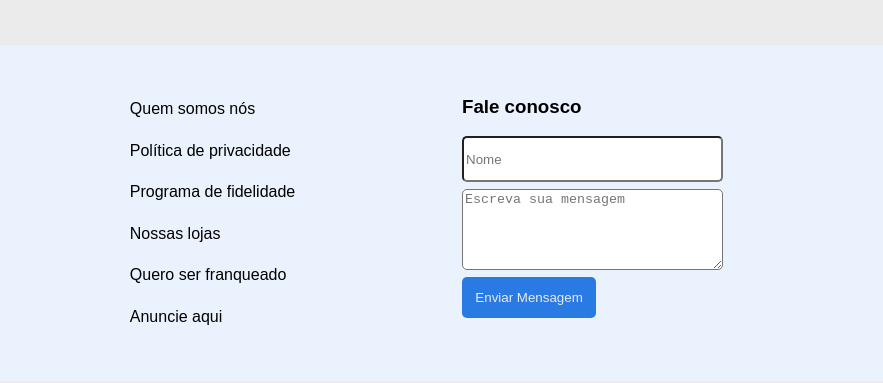
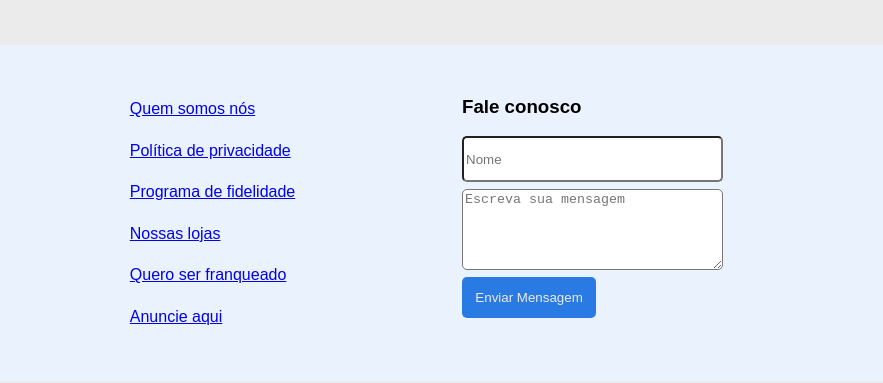
Before and after one commit to szalbuque/ecommercealurageek, a website with bundled scripts: page index.html in a window 1280 px wide. Shown: the part 1591-1974 px from the top of the page, 397-1280 px from the left. Built offline with nearby package versions, Linux system fonts and the light colour scheme; data requests are answered from the project's data file.

Commit message:
atualiza comentários

```diff
--- a/controllers/products-controller.js
+++ b/controllers/products-controller.js
@@ -1,5 +1,6 @@
 import {productServices} from "../services/product-services.js"
 
+// Monta uma div em HTML, da classe product_box, contendo o nome, o preço e a imagem do produto passados como parâmetro
 const newProduct = (name, price, imageUrl) => {
     const card = document.createElement("div")
     const card_content = `
@@ -14,6 +15,7 @@ const newProduct = (name, price, imageUrl) => {
     return card
 }
 
+// Renderiza os itens buscados no banco de dados dentro da página HTML onde está o marcador data-product
 const products = document.querySelector("[data-product]")
 const render = async() => {
     try{
--- a/index.html
+++ b/index.html
@@ -44,12 +44,12 @@
             </div>
             <div class="bottom_links flex_container">
                 <ul>
-                    <li>Quem somos nós</li>
-                    <li>Política de privacidade</li>
-                    <li>Programa de fidelidade</li>
-                    <li>Nossas lojas</li>
-                    <li>Quero ser franqueado</li>
-                    <li>Anuncie aqui</li>
+                    <li><a href="#">Quem somos nós</a></li>
+                    <li><a href="#">Política de privacidade</a></li>
+                    <li><a href="#">Programa de fidelidade</a></li>
+                    <li><a href="#">Nossas lojas</a></li>
+                    <li><a href="#">Quero ser franqueado</a></li>
+                    <li><a href="#">Anuncie aqui</a></li>
                 </ul>
             </div>
             <div class="bottom_contact flex_container">
--- a/services/product-services.js
+++ b/services/product-services.js
@@ -1,4 +1,5 @@
 // Leitura - GET
+// Busca os dados no db.json
 
 const listaProdutos = () =>
 fetch("http://localhost:3000/product")
```
